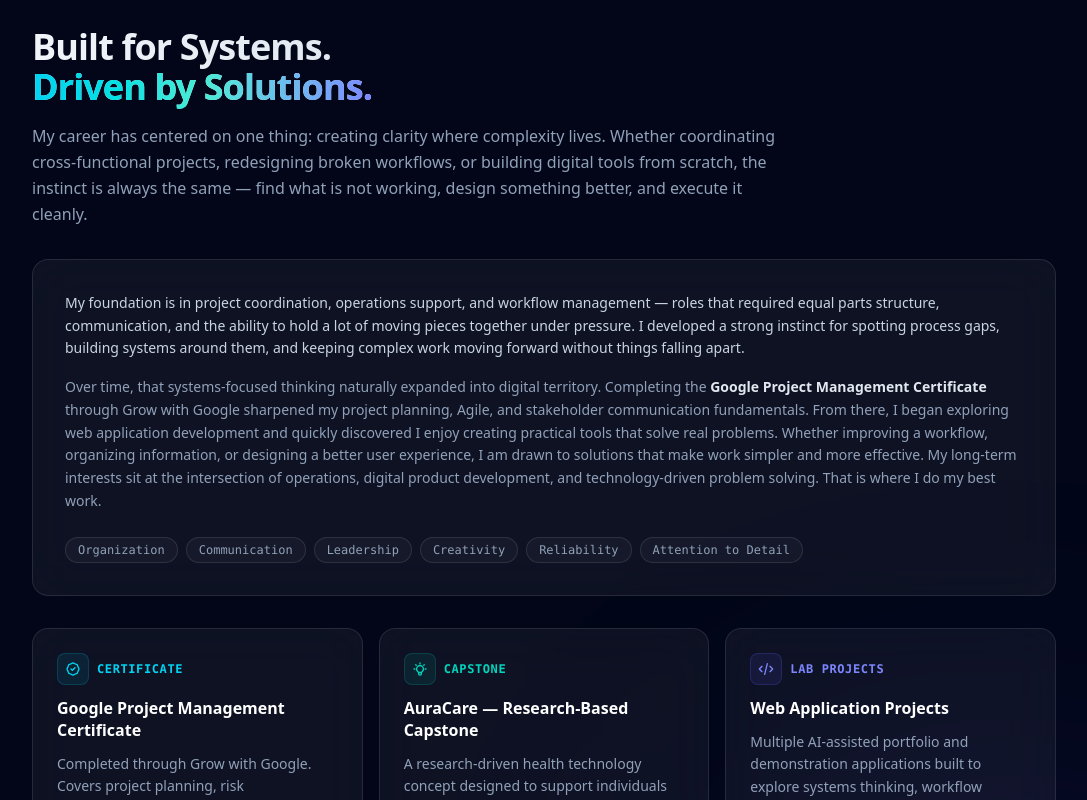
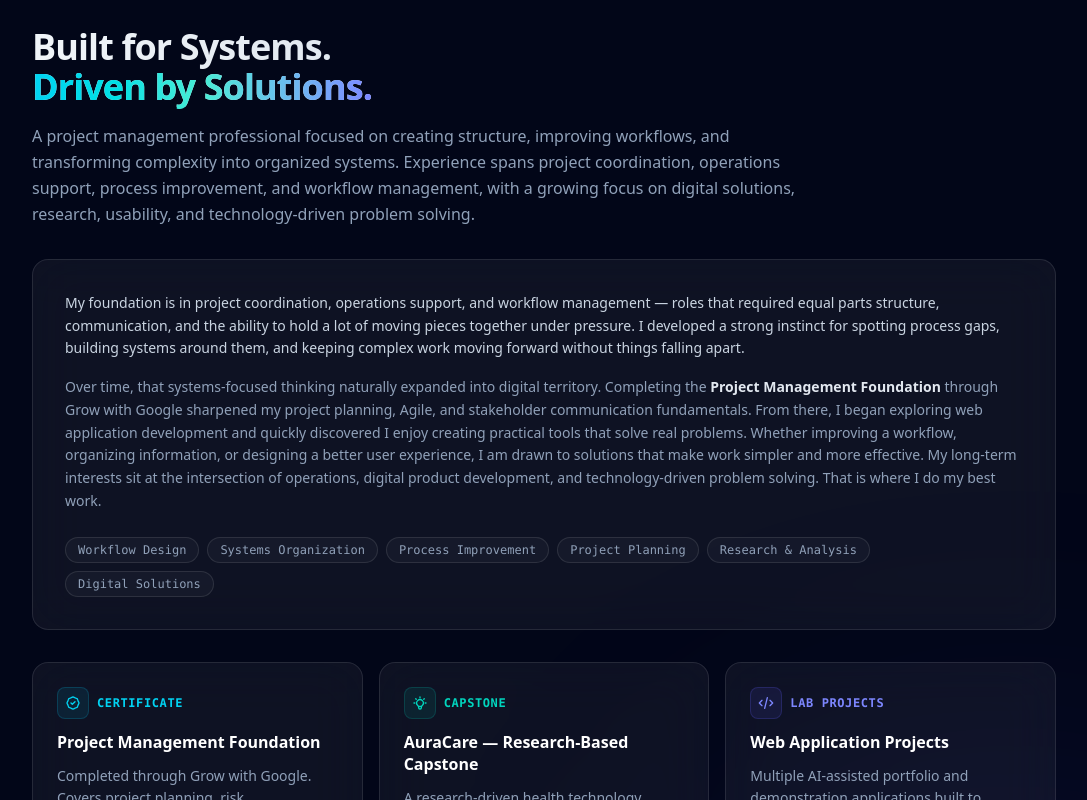
Before and after one commit to tanztylr/Tanza-Portfolio-V1, a Next.js app: page / in a window 1280 px wide. Shown: the part 500-1300 px from the top of the page, without its empty margins (96-1183 px from the left). Built offline with nearby package versions, Linux system fonts and the light colour scheme.

Commit message:
Portfolio messaging updates
Updated professional summary and skills section to reflect a focus on workflow design and systems organization. Changed the certificate title from 'Google Project Management Certificate' to 'Project Management Foundation'.

```diff
--- a/src/app/page.js
+++ b/src/app/page.js
@@ -92,7 +92,7 @@ export default function Home() {
             </span>
           </h2>
           <p className="text-slate-400 text-base leading-relaxed">
-            My career has centered on one thing: creating clarity where complexity lives. Whether coordinating cross-functional projects, redesigning broken workflows, or building digital tools from scratch, the instinct is always the same — find what is not working, design something better, and execute it cleanly.
+            A project management professional focused on creating structure, improving workflows, and transforming complexity into organized systems. Experience spans project coordination, operations support, process improvement, and workflow management, with a growing focus on digital solutions, research, usability, and technology-driven problem solving.
           </p>
         </div>
 
@@ -103,12 +103,12 @@ export default function Home() {
           </p>
           <p className="text-slate-400 text-sm leading-relaxed">
             Over time, that systems-focused thinking naturally expanded into digital territory. Completing the{" "}
-            <span className="text-slate-200 font-semibold">Google Project Management Certificate</span> through Grow with Google sharpened my project planning, Agile, and stakeholder communication fundamentals. From there, I began exploring web application development and quickly discovered I enjoy creating practical tools that solve real problems. Whether improving a workflow, organizing information, or designing a better user experience, I am drawn to solutions that make work simpler and more effective. My long-term interests sit at the intersection of operations, digital product development, and technology-driven problem solving. That is where I do my best work.
+            <span className="text-slate-200 font-semibold">Project Management Foundation</span> through Grow with Google sharpened my project planning, Agile, and stakeholder communication fundamentals. From there, I began exploring web application development and quickly discovered I enjoy creating practical tools that solve real problems. Whether improving a workflow, organizing information, or designing a better user experience, I am drawn to solutions that make work simpler and more effective. My long-term interests sit at the intersection of operations, digital product development, and technology-driven problem solving. That is where I do my best work.
           </p>
 
           {/* Qualities */}
           <div className="pt-2 flex flex-wrap gap-2">
-            {["Organization", "Communication", "Leadership", "Creativity", "Reliability", "Attention to Detail"].map((q) => (
+            {["Workflow Design", "Systems Organization", "Process Improvement", "Project Planning", "Research & Analysis", "Digital Solutions"].map((q) => (
               <span
                 key={q}
                 className="text-xs font-mono font-medium px-3 py-1 rounded-full bg-white/[0.03] border border-white/10 text-slate-400 hover:text-cyan-400 hover:border-cyan-500/30 transition-all duration-200"
@@ -133,7 +133,7 @@ export default function Home() {
               <span className="text-xs font-mono font-semibold text-cyan-400 uppercase tracking-wider">Certificate</span>
             </div>
             <h3 className="text-base font-semibold text-white leading-snug">
-              Google Project Management Certificate
+              Project Management Foundation
             </h3>
             <p className="text-slate-400 text-sm leading-relaxed">
               Completed through Grow with Google. Covers project planning, risk management, stakeholder communication, Agile practices, and end-to-end project execution across real-world scenarios.
```
